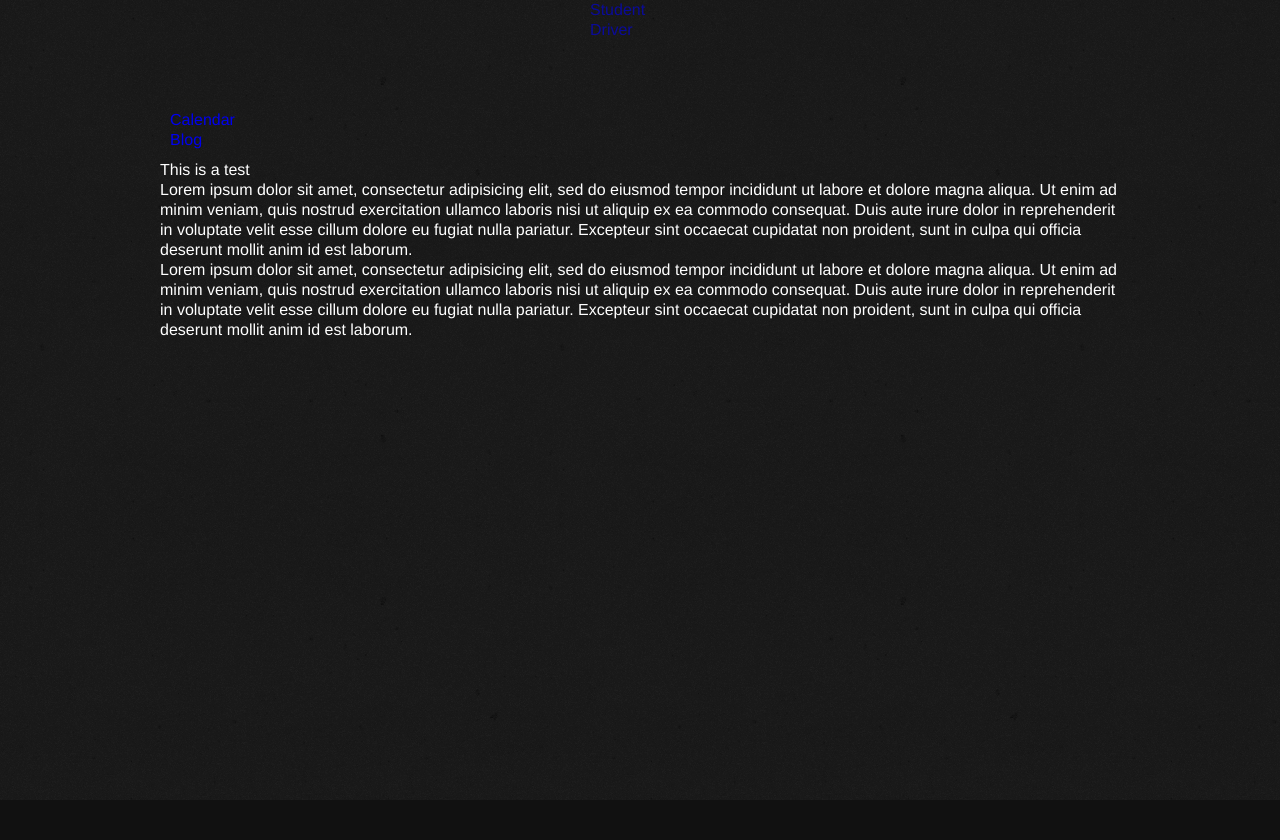
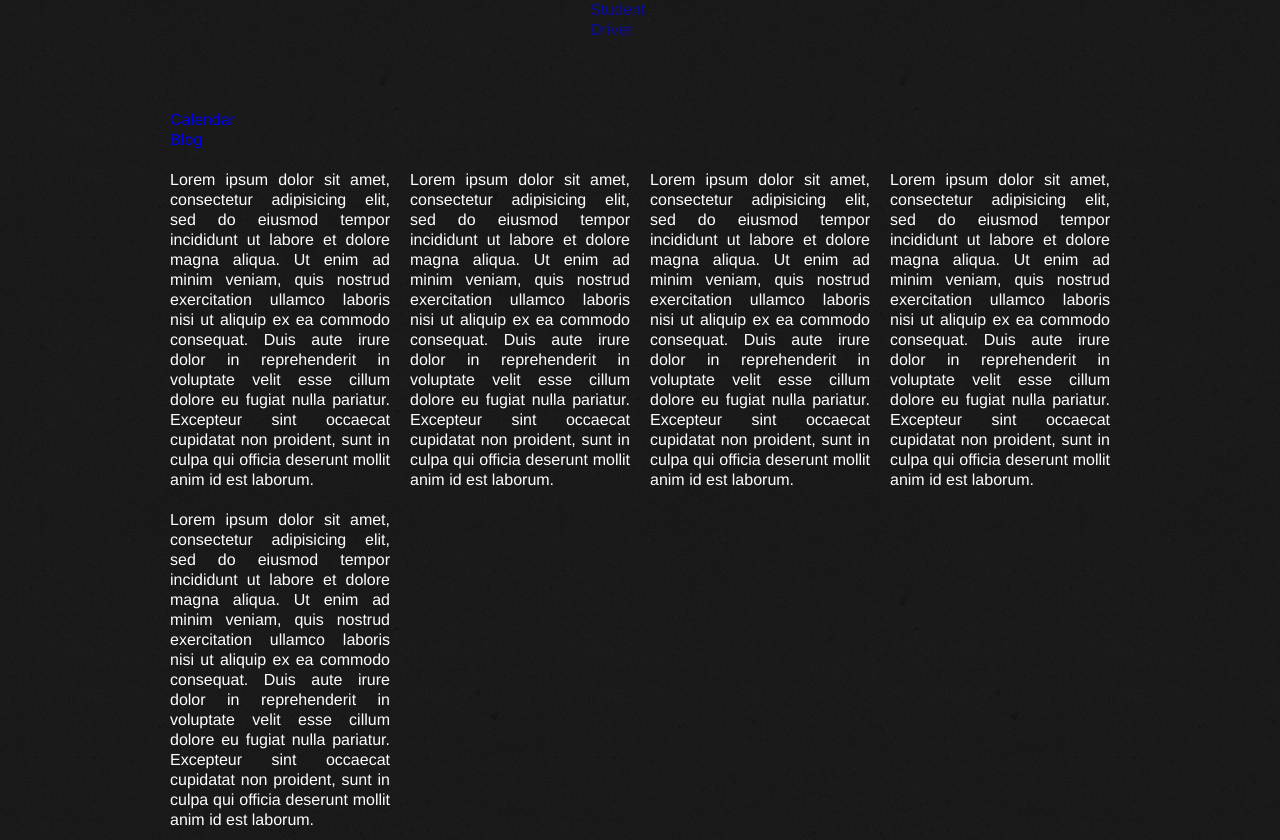
Before and after one commit to wanderingmatt/student-driver, a plain HTML site: page index.html in a window 1280 px wide. Before the commit the page ends 800 px from the top, so only its background shows below. Drawn offline with Linux system fonts and the light colour scheme.

Commit message:
Laying out some boxes.

```diff
--- a/index.html
+++ b/index.html
@@ -17,8 +17,18 @@
   </nav>
   <section>
     <article>
-      <h2>This is a test</h2>
       <p>Lorem ipsum dolor sit amet, consectetur adipisicing elit, sed do eiusmod tempor incididunt ut labore et dolore magna aliqua. Ut enim ad minim veniam, quis nostrud exercitation ullamco laboris nisi ut aliquip ex ea commodo consequat. Duis aute irure dolor in reprehenderit in voluptate velit esse cillum dolore eu fugiat nulla pariatur. Excepteur sint occaecat cupidatat non proident, sunt in culpa qui officia deserunt mollit anim id est laborum.</p>
+    </article>
+    <article>
+      <p>Lorem ipsum dolor sit amet, consectetur adipisicing elit, sed do eiusmod tempor incididunt ut labore et dolore magna aliqua. Ut enim ad minim veniam, quis nostrud exercitation ullamco laboris nisi ut aliquip ex ea commodo consequat. Duis aute irure dolor in reprehenderit in voluptate velit esse cillum dolore eu fugiat nulla pariatur. Excepteur sint occaecat cupidatat non proident, sunt in culpa qui officia deserunt mollit anim id est laborum.</p>
+    </article>
+    <article>
+      <p>Lorem ipsum dolor sit amet, consectetur adipisicing elit, sed do eiusmod tempor incididunt ut labore et dolore magna aliqua. Ut enim ad minim veniam, quis nostrud exercitation ullamco laboris nisi ut aliquip ex ea commodo consequat. Duis aute irure dolor in reprehenderit in voluptate velit esse cillum dolore eu fugiat nulla pariatur. Excepteur sint occaecat cupidatat non proident, sunt in culpa qui officia deserunt mollit anim id est laborum.</p>
+    </article>
+    <article>
+      <p>Lorem ipsum dolor sit amet, consectetur adipisicing elit, sed do eiusmod tempor incididunt ut labore et dolore magna aliqua. Ut enim ad minim veniam, quis nostrud exercitation ullamco laboris nisi ut aliquip ex ea commodo consequat. Duis aute irure dolor in reprehenderit in voluptate velit esse cillum dolore eu fugiat nulla pariatur. Excepteur sint occaecat cupidatat non proident, sunt in culpa qui officia deserunt mollit anim id est laborum.</p>
+    </article>
+    <article>
       <p>Lorem ipsum dolor sit amet, consectetur adipisicing elit, sed do eiusmod tempor incididunt ut labore et dolore magna aliqua. Ut enim ad minim veniam, quis nostrud exercitation ullamco laboris nisi ut aliquip ex ea commodo consequat. Duis aute irure dolor in reprehenderit in voluptate velit esse cillum dolore eu fugiat nulla pariatur. Excepteur sint occaecat cupidatat non proident, sunt in culpa qui officia deserunt mollit anim id est laborum.</p>
     </article>
   </section>
--- a/stylesheets/styles.css
+++ b/stylesheets/styles.css
@@ -30,6 +30,13 @@ section {
   width: 960px;
 }
 
+article {
+  float: left;
+  margin: 10px;
+  text-align: justify;
+  width: 220px;
+}
+
 /* =LOGO */
 
 h1 a {
```
